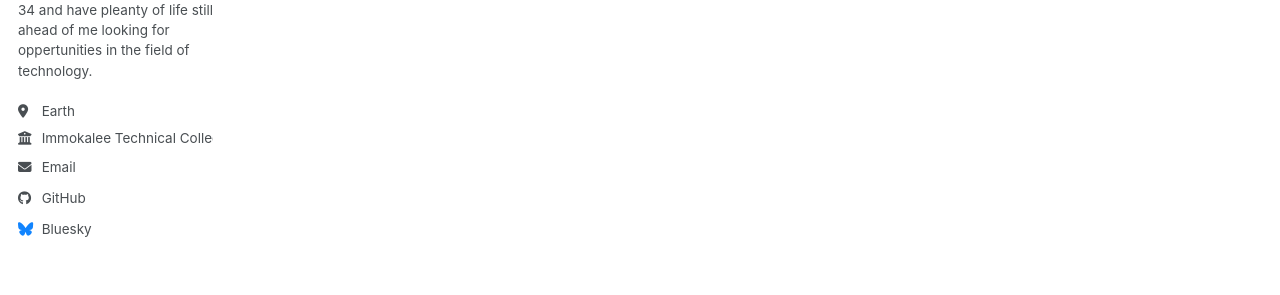
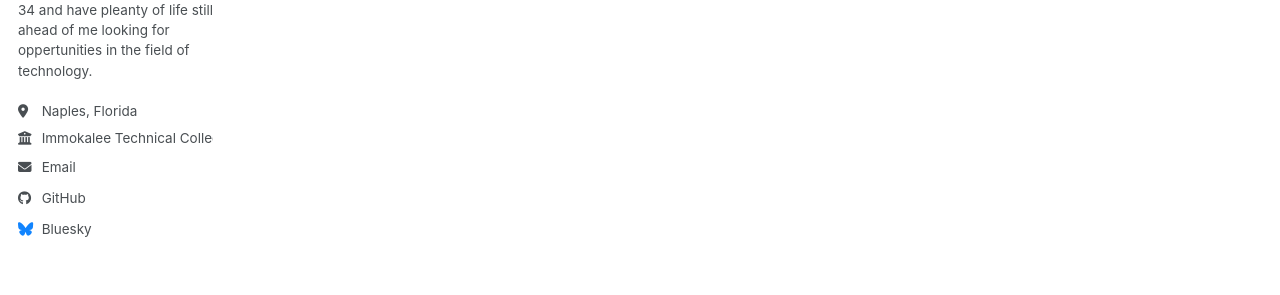
Before and after one commit to JewelzWick/JewelzWick.github.io, a Jekyll site: the page built from _pages/about.md, in a window 1280 px wide. Shown: the part 338-633 px from the top of the page. Built offline with Jekyll 4.4.1, drawn with Linux system fonts in a browser that asks for light colours; a script bundle is joined from its source files by our own code; library files that are not in the unit come from our copies.

Commit message:
Update _config.yml

```diff
--- a/_config.yml
+++ b/_config.yml
@@ -27,7 +27,7 @@ author:
   name             : "Julian"
   pronouns         : # example: "she/her"
   bio              : "Hello, my name is Julian I'm 34 and have pleanty of life still ahead of me looking for oppertunities in the field of technology."
-  location         : "Earth"
+  location         : "Naples, Florida"
   employer         : "Immokalee Technical College"
   uri              : # URL
   email            : "hinojosabigg@yahoo.com"
```
